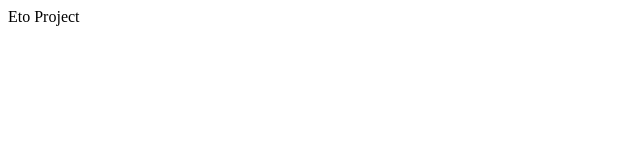
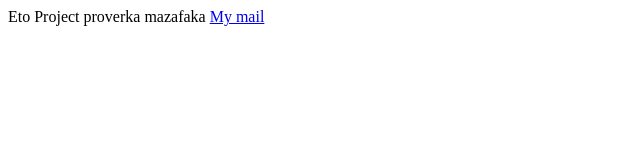
Before and after one commit to mal1gaboy/project, a plain HTML site: page index.html in a window 1280 px wide. Shown: the whole page, without its empty margins (0-640 px from the left). Drawn offline with Linux system fonts and the light colour scheme.

Commit message:
New Format

```diff
--- a/index.html
+++ b/index.html
@@ -8,5 +8,7 @@
 </head>
 <body>
     Eto Project
+    proverka mazafaka
+    <a href="dlanil2020@yandex.ru">My mail</a>
 </body>
 </html>
```
